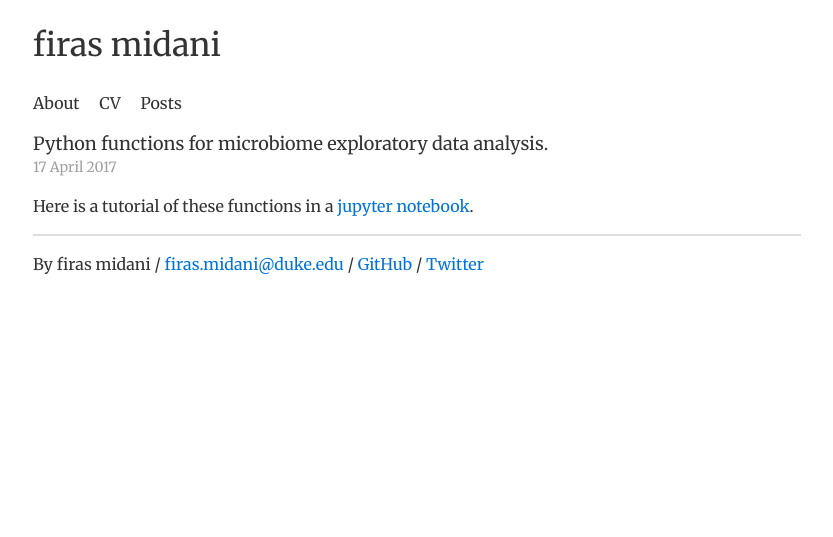
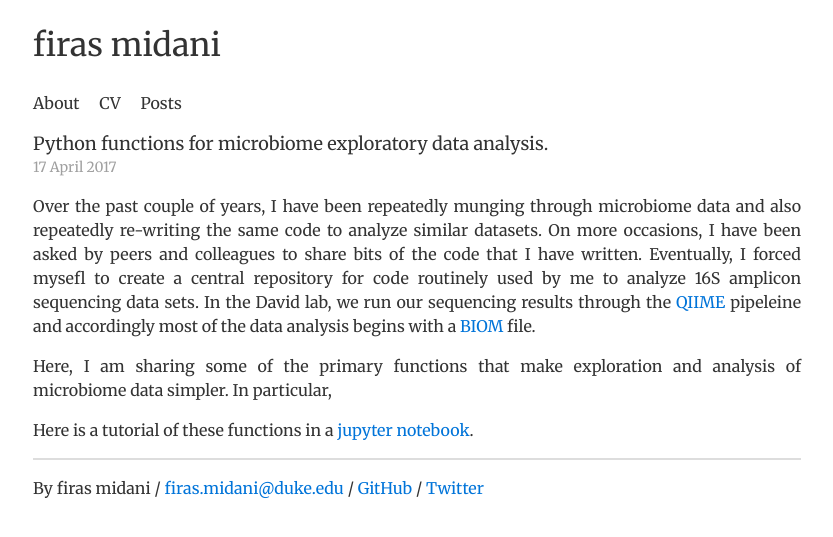
Before and after one commit to firasmidani/firasmidani.github.io, a Jekyll site: the page built from _posts/2017-04-17-python-microbiome-EDA.md, in a window 1280 px wide. Shown: the top 537 px of the page, without its empty margins (223-1056 px from the left). Built offline with Jekyll 4.4.1, drawn with Linux system fonts in a browser that asks for light colours; comment, search, counter and statistics services are not loaded.

Commit message:
Update 2017-04-17-python-microbiome-EDA.md

```diff
--- a/_posts/2017-04-17-python-microbiome-EDA.md
+++ b/_posts/2017-04-17-python-microbiome-EDA.md
@@ -5,4 +5,8 @@ date: 2017-04-17
 use_math: true
 ---
 
+Over the past couple of years, I have been repeatedly munging through microbiome data and also repeatedly re-writing the same code to analyze similar datasets. On more occasions, I have been asked by peers and colleagues to share bits of the code that I have written. Eventually, I forced mysefl to create a central repository for code routinely used by me to analyze 16S amplicon sequencing data sets. In the David lab, we run our sequencing results through the [QIIME](http://qiime.org) pipeleine and accordingly most of the data analysis begins with a [BIOM](http://biom-format.org) file.
+
+Here, I am sharing some of the primary functions that make exploration and analysis of microbiome data simpler. In particular,
+
 Here is a tutorial of these functions in a [jupyter notebook](/assets/ipynbs/2017_04_10_seq_analysis_post.html).
```
